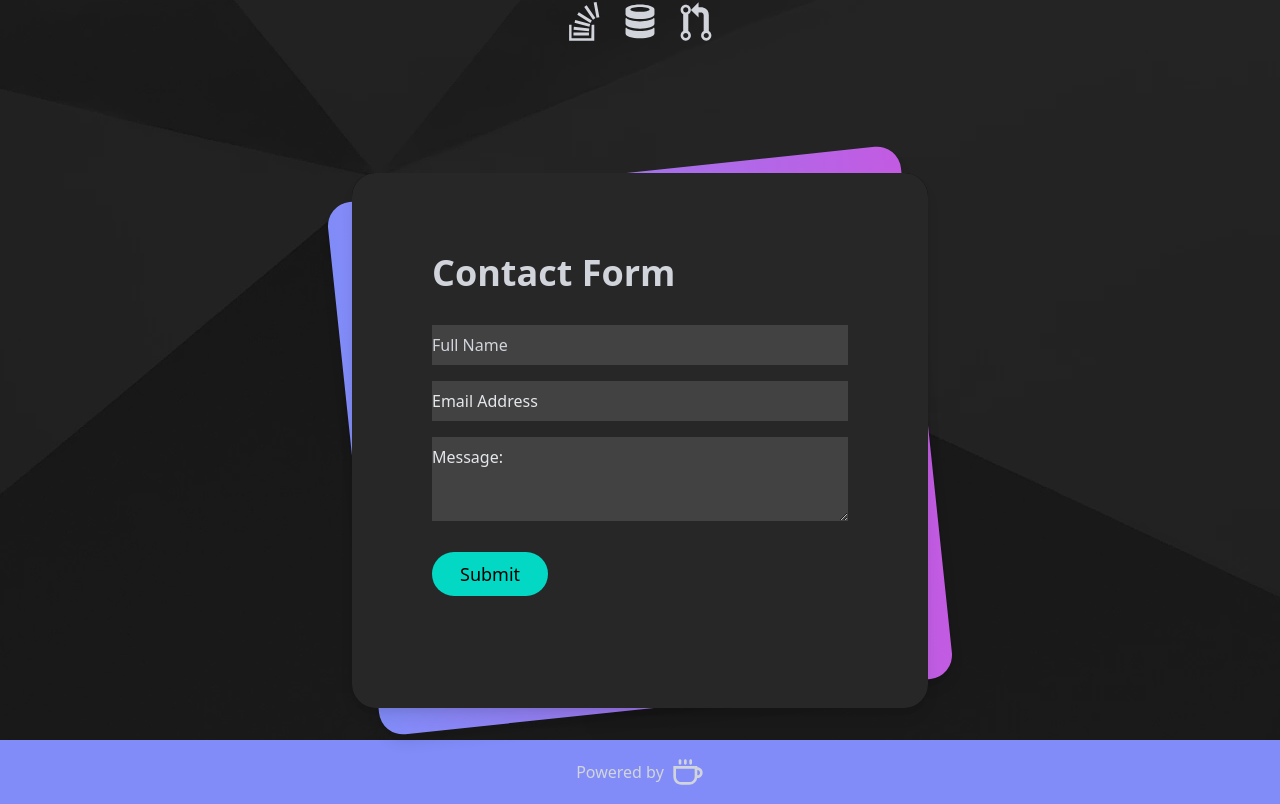
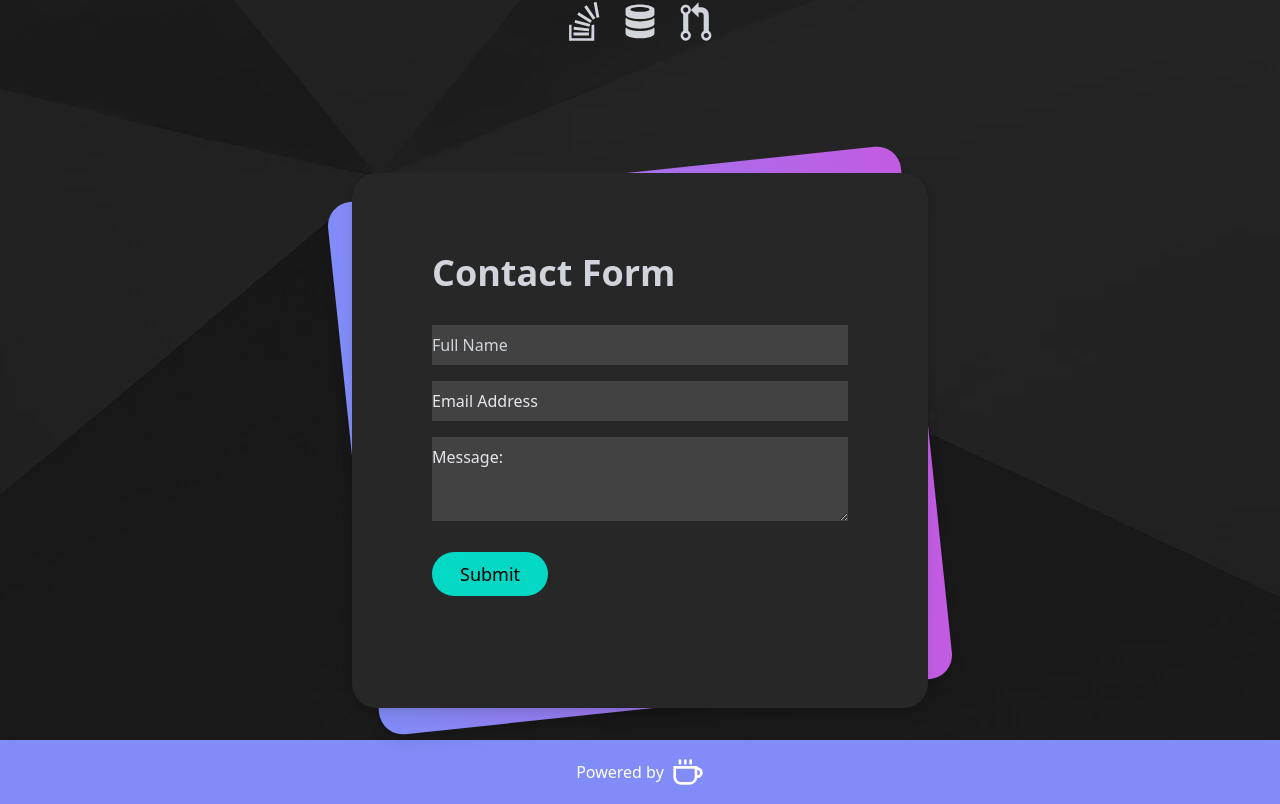
Before and after one commit to coscoaj1/myportfolio, a Next.js app: page / in a window 1280 px wide. Shown: the part 3912-4716 px from the top of the page. Built offline with nearby package versions, Linux system fonts and the light colour scheme.

Commit message:
lighthouse

```diff
--- a/components/Footer.js
+++ b/components/Footer.js
@@ -1,15 +1,15 @@
-import React from 'react';
-import Image from 'next/image';
-import { CgCoffee } from 'react-icons/cg';
+import React from "react";
+import Image from "next/image";
+import { CgCoffee } from "react-icons/cg";
 
 function Footer() {
-	return (
-		<footer className="flex items-center justify-center w-full h-16  bg-[#818cf8] text-gray-300">
-			<button className="flex items-center justify-center gap-2 text-gray-300">
-				Powered by <CgCoffee className="w-8 h-8 text-gray-300" />
-			</button>
-		</footer>
-	);
+  return (
+    <footer className="flex items-center justify-center w-full h-16  bg-[#818cf8] text-gray-300">
+      <button className="flex items-center justify-center gap-2 text-white">
+        Powered by <CgCoffee className="w-8 h-8 text-white" />
+      </button>
+    </footer>
+  );
 }
 
 export default Footer;
--- a/components/Header.js
+++ b/components/Header.js
@@ -6,10 +6,10 @@ function Header() {
   return (
     <header className="top-0 z-10 max-w-full flex w-full p-3 text-[#fafafa] font-light">
       <div className="flex-grow">
-        <button
+        <div
           aria-label="logo placeholder"
           className="font-medium sm:text-3xl md:text-4xl text-xl text-[#03d8c5]"
-        ></button>
+        ></div>
       </div>
       <div className="z-50 flex justify-end w-screen gap-6 pr-12 text-lg">
         <MobileDropdownMenu className="z-50" />
```
